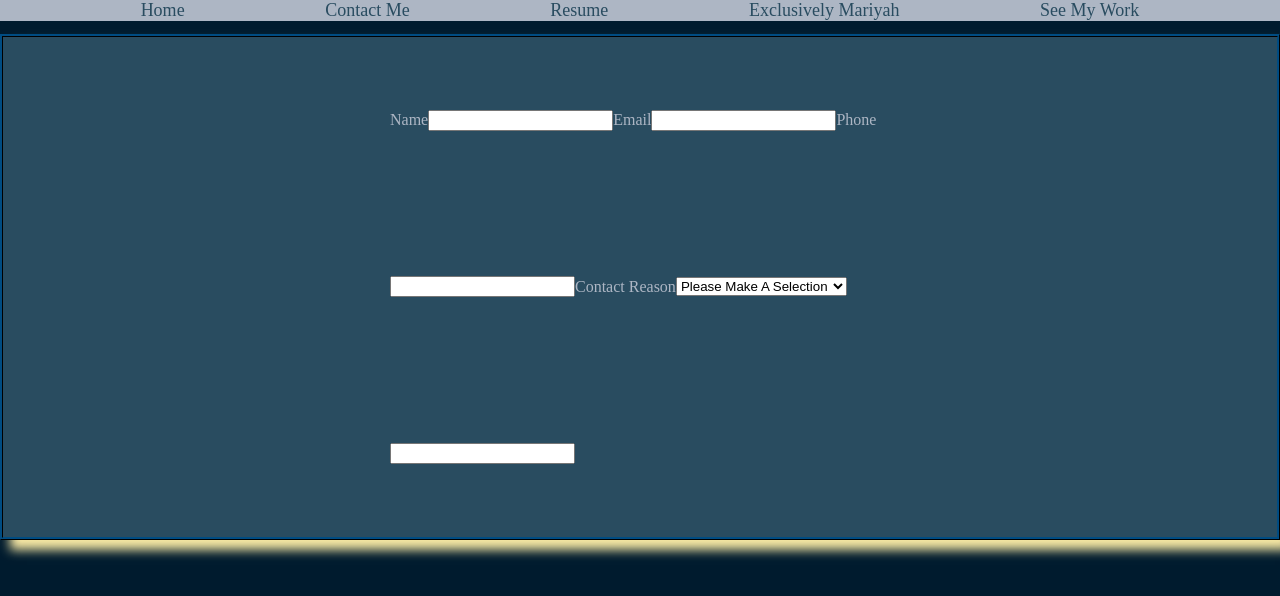
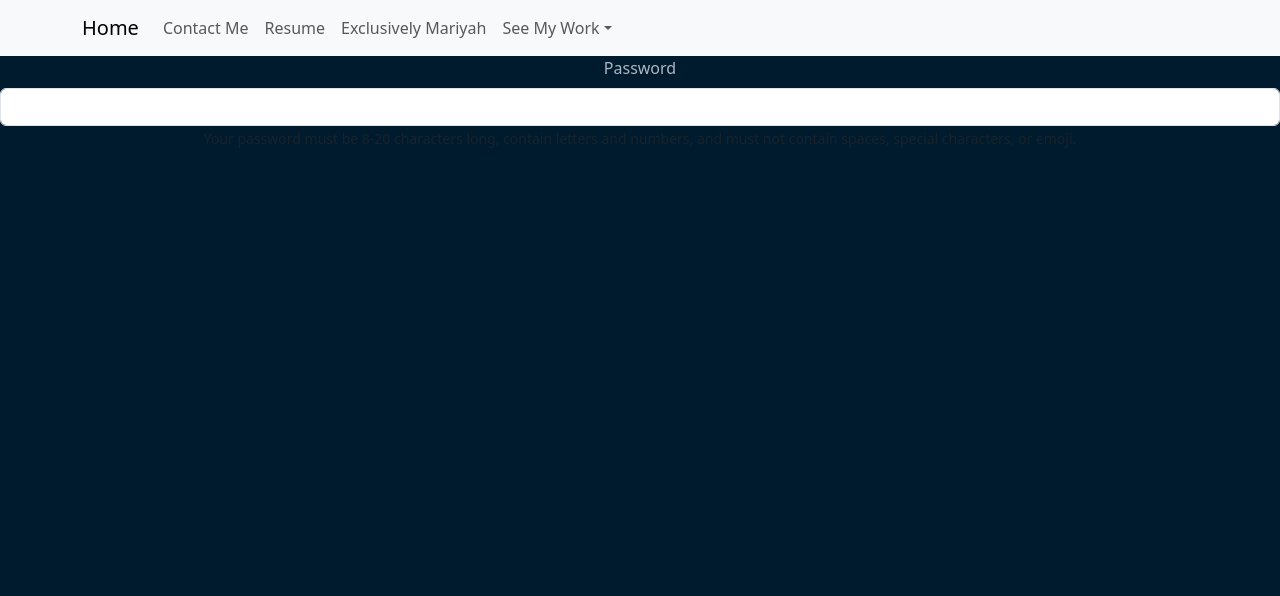
Before and after one commit to MariyahW/CapStone, a React (Vite) app in the folder site/: page /contact in a window 1280 px wide. Shown: the top 596 px of the page. Built offline with nearby package versions, Linux system fonts and the light colour scheme.

Commit message:
added bootstrap styling for nav for better looking dropdown

```diff
--- a/site/index.html
+++ b/site/index.html
@@ -4,6 +4,12 @@
     <meta charset="UTF-8" />
     <link rel="icon" type="image/svg+xml" href="/vite.svg" />
     <meta name="viewport" content="width=device-width, initial-scale=1.0" />
+    <link
+  rel="stylesheet"
+  href="https://cdn.jsdelivr.net/npm/bootstrap@5.3.2/dist/css/bootstrap.min.css"
+  integrity="sha384-T3c6CoIi6uLrA9TneNEoa7RxnatzjcDSCmG1MXxSR1GAsXEV/Dwwykc2MPK8M2HN"
+  crossorigin="anonymous"
+/>
     <title>Welcome</title>
   </head>
   <body>
--- a/site/package.json
+++ b/site/package.json
@@ -11,7 +11,9 @@
   },
   "dependencies": {
     "@react-pdf/renderer": "^3.3.8",
+    "bootstrap": "^5.3.2",
     "react": "^18.2.0",
+    "react-bootstrap": "^2.10.1",
     "react-dom": "^18.2.0",
     "react-pdf": "^7.7.0",
     "react-router-dom": "^6.22.0"
--- a/site/src/App.jsx
+++ b/site/src/App.jsx
@@ -1,6 +1,6 @@
 import { useState } from 'react';
 import {Route, Routes} from 'react-router-dom';
-import Nav from "./components/Nav";
+import Nav from "./components/Navv";
 import './App.css'
 import Home from "./pages/Home";
 import Contact from "./pages/Contact";
--- a/site/src/components/Nav.jsx
+++ /dev/null
@@ -1,27 +0,0 @@
-import React from "react";
-import Dropdown from "./Dropdown";
-import { Link } from "react-router-dom";
-
-export default function Nav() {
-  return (
-    <>
-      <div className="nav-bar">
-      <Link to="/">
-        <div>Home</div>
-      </Link>
-      <Link to="/contact">
-        <div>Contact Me</div>
-      </Link>
-      <Link to="/resume">
-        <div>Resume</div>
-      </Link>
-      <Link to="/blog">
-        <div>Exclusively Mariyah </div>
-      </Link>
-      <Link><div>See My Work</div></Link>
-
-
-      </div>
-    </>
-  );
-}
--- /dev/null
+++ b/site/src/components/Navv.jsx
@@ -0,0 +1,34 @@
+import React from "react";
+// import { Link } from "react-router-dom";
+import Container from 'react-bootstrap/Container';
+import Nav from 'react-bootstrap/Nav';
+import Navbar from 'react-bootstrap/Navbar';
+import NavDropdown from 'react-bootstrap/NavDropdown';
+
+export default function Navv() {
+    return (
+        <Navbar expand="lg" className="bg-body-tertiary">
+          <Container>
+            <Navbar.Brand href="/">Home</Navbar.Brand>
+            <Navbar.Toggle aria-controls="basic-navbar-nav" />
+            <Navbar.Collapse id="basic-navbar-nav">
+              <Nav className="me-auto">
+                <Nav.Link href="contact">Contact Me</Nav.Link>
+                <Nav.Link href="resume">Resume</Nav.Link>
+                <Nav.Link href="blog">Exclusively Mariyah</Nav.Link>
+                <NavDropdown title="See My Work" id="basic-nav-dropdown">
+
+                  <NavDropdown.Item href="https://github.com/MariyahW" target="_blank">Github</NavDropdown.Item>
+                  <NavDropdown.Divider />
+                  <NavDropdown.Item href="https://exercism.org/profiles/MariyahW" target="_blank">
+                    Exercism
+                  </NavDropdown.Item>
+                  <NavDropdown.Item href="https://www.freecodecamp.org/MariyahW" target="_blank">Free Code Camp</NavDropdown.Item>
+
+                </NavDropdown>
+              </Nav>
+            </Navbar.Collapse>
+          </Container>
+        </Navbar>
+      );
+    }
--- a/site/src/index.css
+++ b/site/src/index.css
@@ -1,4 +1,4 @@
-html, body{
+html body{
   width: 100%;
   height: 100%;
   background-color: #001b2e;
@@ -36,11 +36,8 @@ html, body{
   margin: 0;
   padding: 0%;
   background-color: #adb6c4;
-
   display: flex;
   justify-content: space-evenly;
-
-
 padding: 0%;
 
 }
--- a/site/src/main.jsx
+++ b/site/src/main.jsx
@@ -3,6 +3,7 @@ import ReactDOM from 'react-dom/client'
 import App from './App.jsx'
 import './index.css'
 import { BrowserRouter as Router } from "react-router-dom";
+import 'bootstrap/dist/css/bootstrap.min.css';
 
 ReactDOM.createRoot(document.getElementById('root')).render(
   <Router> <App /></Router>
--- a/site/src/pages/Contact.jsx
+++ b/site/src/pages/Contact.jsx
@@ -1,27 +1,47 @@
 import React from 'react'
+import Form from 'react-bootstrap/Form';
 
 
 export default function Contact() {
   return (
-    <div className='form'>
-    <form >
-        <label htmlFor="name">Name</label>
-       <input type="text" name="name" id="" />
-        <label htmlFor="email">Email</label>
-        <input type="email" name="email" id="" />
-        <label htmlFor="phone">Phone</label>
-        <input type="tel" name="phone" id="" />
-        <label htmlFor="contact">Contact Reason</label>
-        <select name="contact" id="">
-            <option value="default" selected disabled>Please Make A Selection</option>
-            <option value="resume">Resume Inquiry</option>
-            <option value="contract">Contract Work</option>
-            <option value="other">Other (Please Explain)</option>
-        </select>
-            <input type="text" name="" id="" />
+
+        <>
+          <Form.Label htmlFor="inputPassword5">Password</Form.Label>
+          <Form.Control
+            type="password"
+            id="inputPassword5"
+            aria-describedby="passwordHelpBlock"
+          />
+          <Form.Text id="passwordHelpBlock" muted>
+            Your password must be 8-20 characters long, contain letters and numbers,
+            and must not contain spaces, special characters, or emoji.
+          </Form.Text>
+        </>
+      );
+    }
 
 
-    </form>
-    </div>
-  )
-}
+//     <div className='form'>
+//     <form >
+//         <label htmlFor="name">Name</label>
+//        <input type="text" name="name" id="" />
+//         <label htmlFor="email">Email</label>
+//         <input type="email" name="email" id="" />
+//         <label htmlFor="phone">Phone</label>
+//         <input type="tel" name="phone" id="" />
+//         <label htmlFor="contact">Contact Reason</label>
+//         <select name="contact" id="">
+//             <option value="default" selected disabled>Please Make A Selection</option>
+//             <option value="resume">Resume Inquiry</option>
+//             <option value="contract">Contract Work</option>
+//             <option value="other">Other (Please Explain)</option>
+//         </select>
+//             <input type="text" name="" id="" />
+
+
+//     </form>
+//     </div>
+
+// )
+
+// }
--- a/site/src/pages/Home.jsx
+++ b/site/src/pages/Home.jsx
@@ -9,8 +9,7 @@ import photo from "../visuals/imageOfSelf.jpg"
 export default function Home() {
 
 
-    // style= {{
-    //     backgroundImage: `url(${bg})`, width:'100%', filter:'blur(4px)', height:'500px', opacity:"50%"}}
+
   return (
     <div className='Home'  >
 
```
Also changed, not shown: 1 other file (tests, documents, lock files or other folders).
